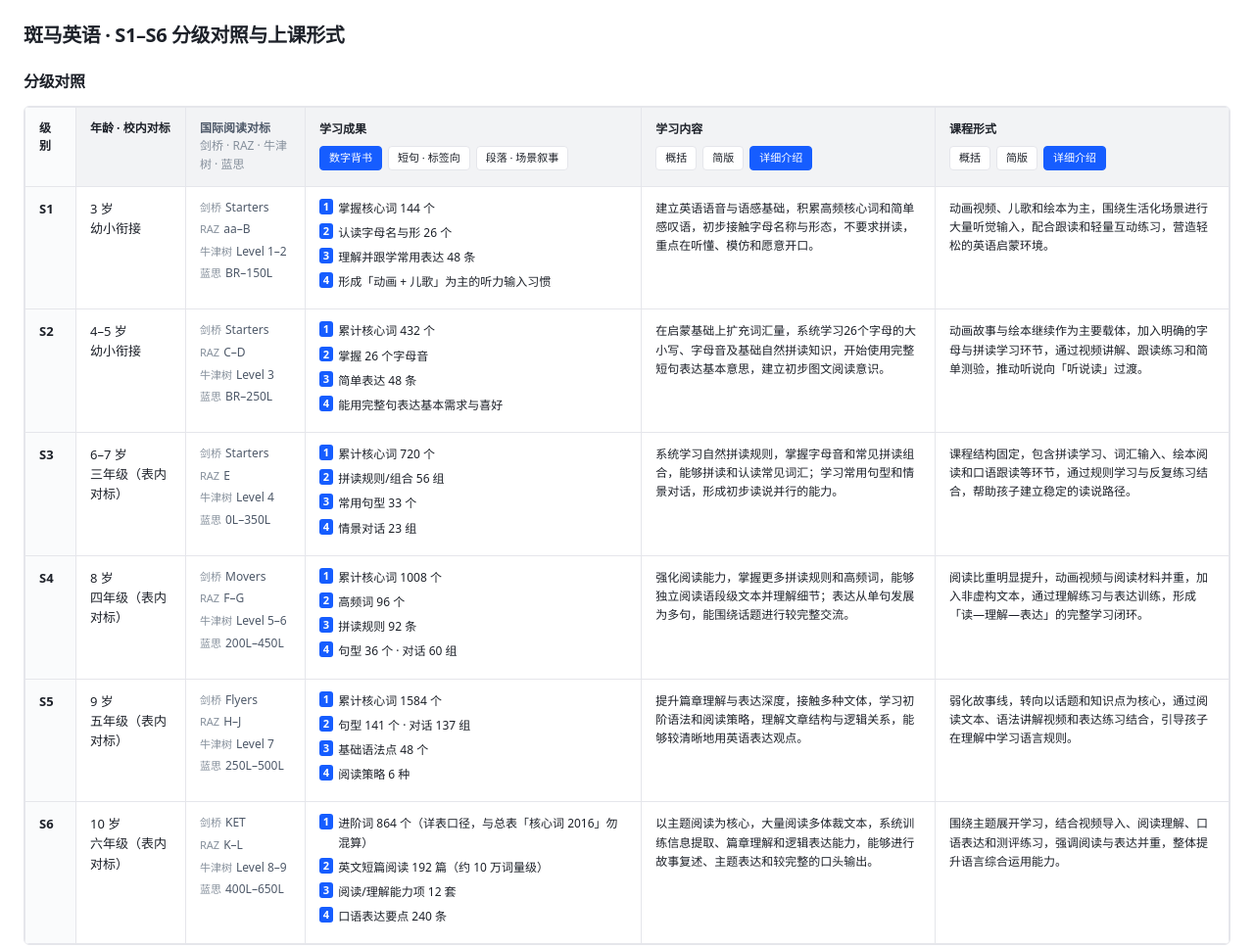
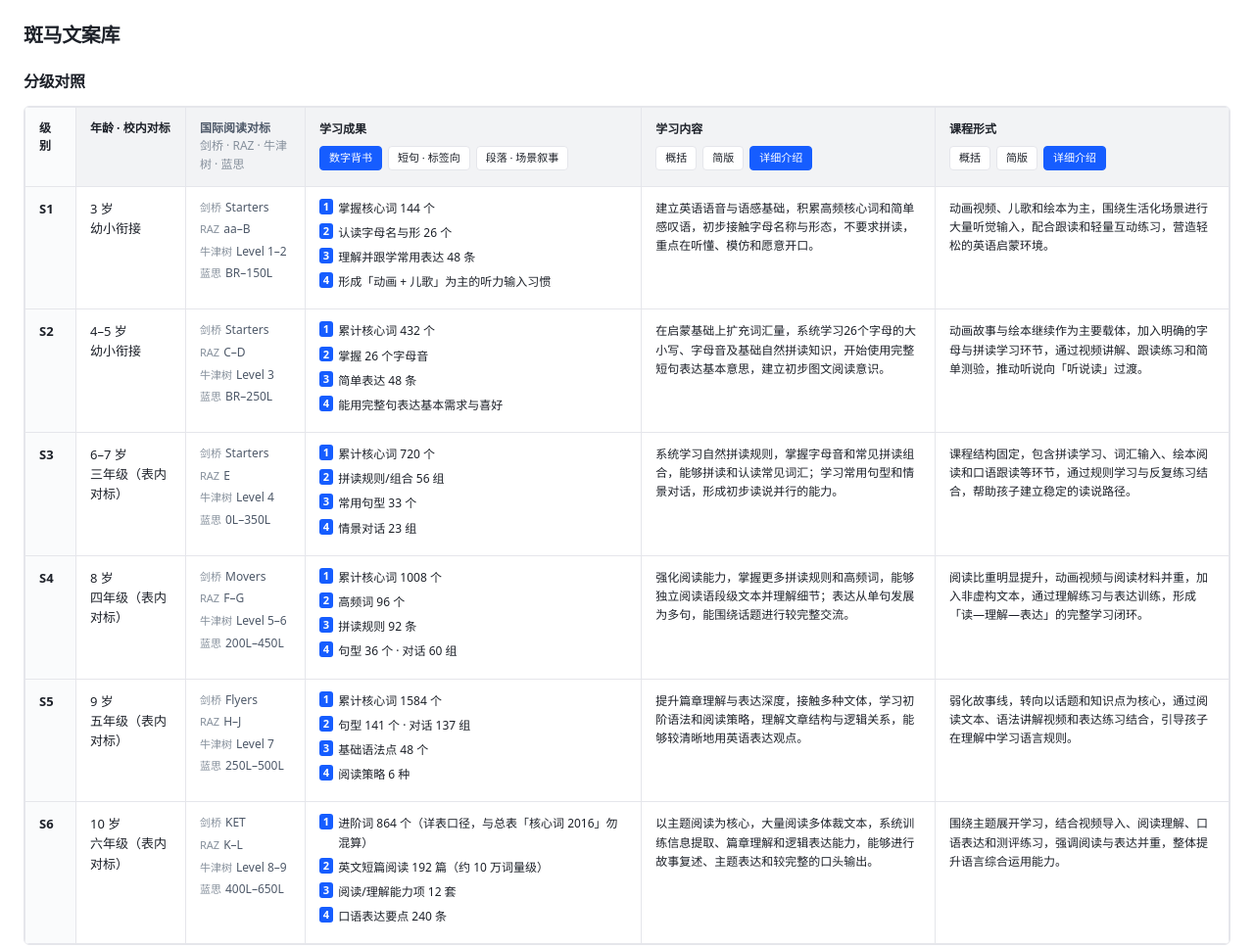
Before and after one commit to zhangyucongbj/zebra, a plain HTML site: page index.html in a window 1280 px wide. Shown: the top 967 px of the page at 98% size. Drawn offline with Linux system fonts and the light colour scheme.

Commit message:
Add files via upload

```diff
--- a/index.html
+++ b/index.html
@@ -5,17 +5,17 @@
   <meta name="viewport" content="width=device-width, initial-scale=1" />
   <meta
     name="description"
-    content="斑马英语 S1–S6 分级对照：国际阅读对标、学习成果多场景筛选、学习内容与课程形式三档文案；附上课形式说明。纯静态页，可托管后分享给任何人随时访问。"
+    content="斑马文案库：斑马英语 S1–S6 分级对照、国际阅读对标、学习成果多场景筛选、学习内容与课程形式、上课形式与价格参考。纯静态页，可托管分享。"
   />
   <meta name="theme-color" content="#165dff" />
-  <meta property="og:title" content="斑马英语 S1–S6 · 分级对照与上课形式" />
+  <meta property="og:title" content="斑马文案库" />
   <meta
     property="og:description"
     content="S1–S6 级别、对标标尺、学习成果与上课形式一览。支持筛选与多选展示。"
   />
   <meta property="og:type" content="website" />
   <meta name="twitter:card" content="summary" />
-  <title>斑马英语 S1–S6 · 分级对照与上课形式</title>
+  <title>斑马文案库</title>
   <style>
     :root {
       --border: #e5e6eb;
@@ -289,7 +289,7 @@
 </head>
 <body>
   <div class="page">
-    <h1>斑马英语 · S1–S6 分级对照与上课形式</h1>
+    <h1>斑马文案库</h1>
 
     <section class="module module-levels" id="module-level-map" aria-labelledby="module-level-map-title">
       <h2 class="module-title" id="module-level-map-title">分级对照</h2>
```
